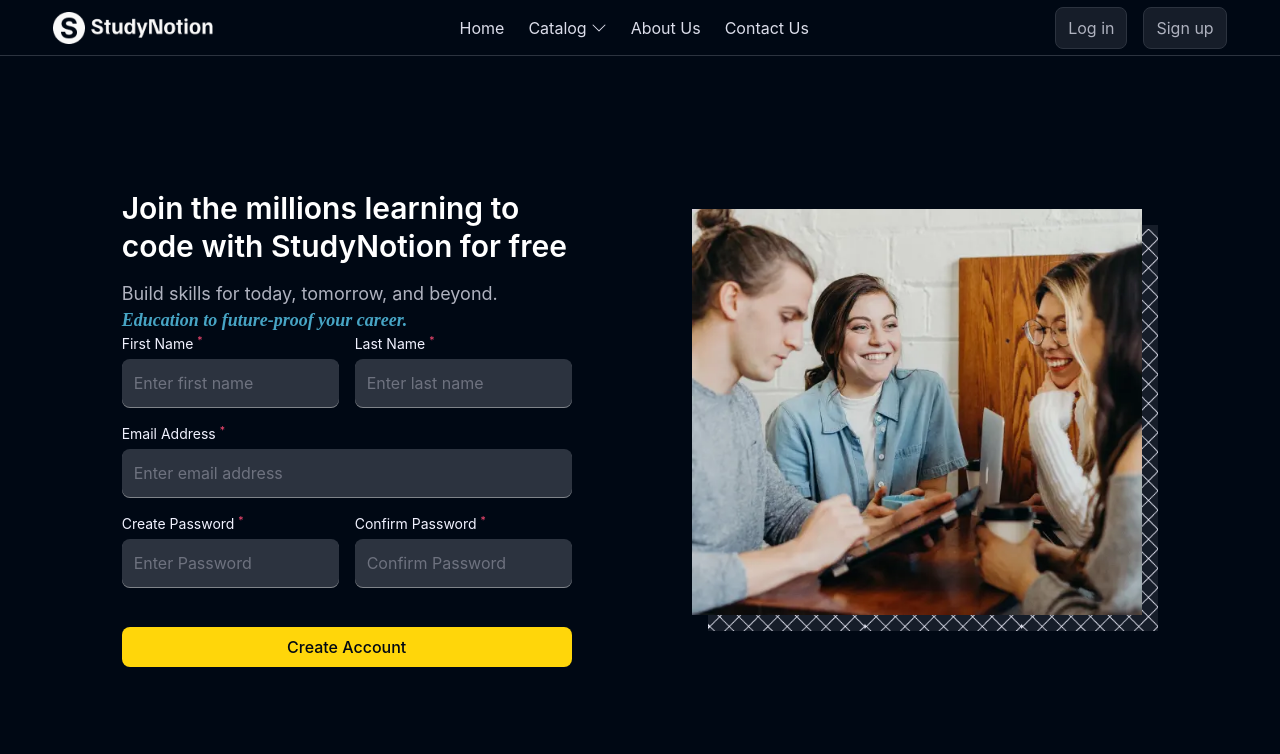
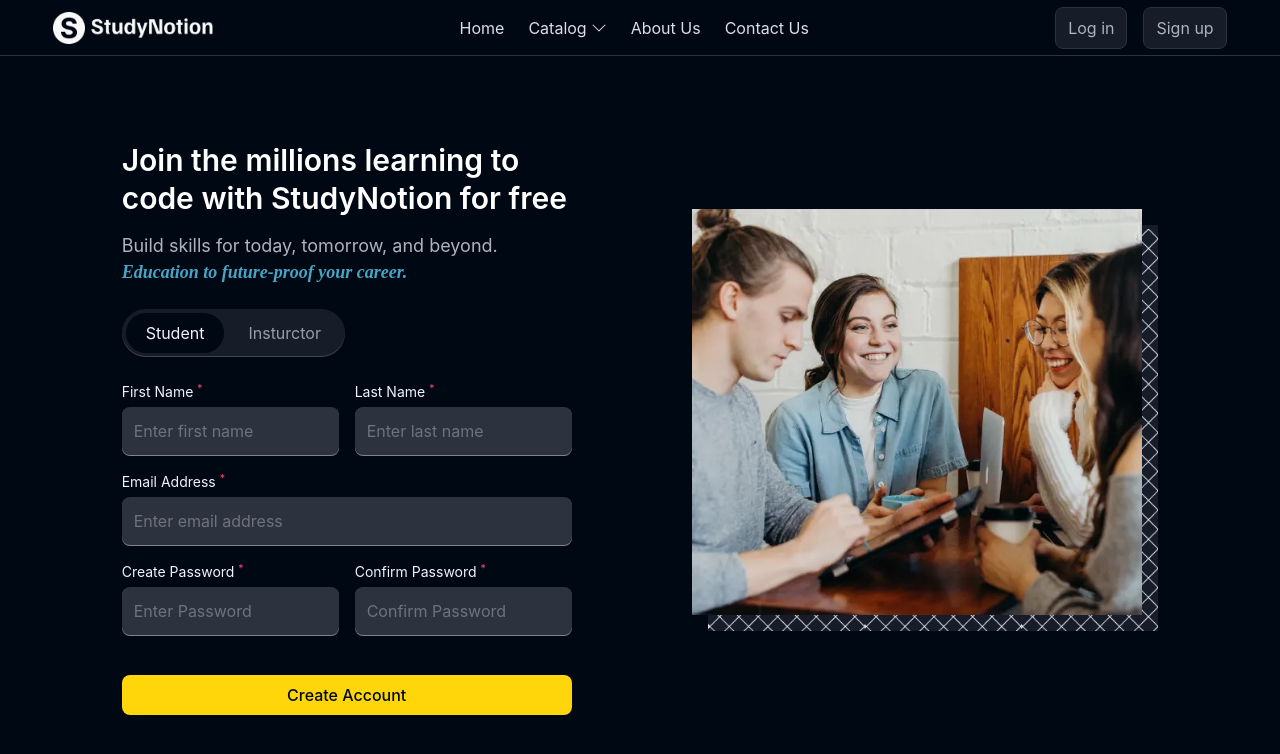
Before and after one commit to anujvns28/edTeckFrontend, a React (Create React App) app: page /signup in a window 1280 px wide. Shown: the top 754 px of the page. Built offline with nearby package versions, Linux system fonts and the light colour scheme.

Commit message:
forentend to backend connected

```diff
--- a/package.json
+++ b/package.json
@@ -7,6 +7,7 @@
     "@testing-library/jest-dom": "^5.17.0",
     "@testing-library/react": "^13.4.0",
     "@testing-library/user-event": "^13.5.0",
+    "axios": "^1.6.7",
     "concurrently": "^8.2.2",
     "react": "^18.2.0",
     "react-dom": "^18.2.0",
@@ -14,6 +15,7 @@
     "react-redux": "^9.1.0",
     "react-router-dom": "^6.22.2",
     "react-scripts": "5.0.1",
+    "react-toastify": "^10.0.4",
     "react-type-animation": "^3.2.0",
     "web-vitals": "^2.1.4"
   },
--- a/src/component/core/auth/LoginFrom.jsx
+++ b/src/component/core/auth/LoginFrom.jsx
@@ -1,8 +1,27 @@
-import React from 'react'
+import React, { useState } from 'react'
+import { login } from '../../../service/operation/Auth';
+import { useNavigate } from 'react-router-dom';
 
 const LoginFrom = () => {
+  const [formData,setFormData] = useState();
+  const navigate = useNavigate();
+
+  const handleChange = (e) => {
+    setFormData((prev) => ({
+      ...prev,
+     [ e.target.name] : e.target.value
+    }))
+  }
+
+  const handleSubmit = async(e) => {
+    e.preventDefault();
+    console.log("Calling....")
+    login(formData,navigate);
+  }
+
   return (
     <form
+    onSubmit={handleSubmit}
     className="mt-6 flex w-full flex-col gap-y-4"
     >
         <label className='w-full'>
@@ -10,9 +29,13 @@
                 Email Address <sup className="text-pink-200">*</sup>
             </p>
             <input
+            required
             placeholder='Enter Email Address'
             className='w-full rounded-lg bg-richblack-700 p-3 text-[16px] leading-[24px] text-richblack-5 shadow-[0_1px_0_0]
              shadow-white/50 placeholder:text-richblack-400 focus:outline-none'
+             name='email'
+             onChange={handleChange}
+             type='email'
             />
         </label>
 
@@ -21,9 +44,13 @@
                 Password <sup className="text-pink-200">*</sup>
             </p>
             <input
+            required
             placeholder='Enter Password'
             className='w-full rounded-lg bg-richblack-700 p-3 text-[16px] leading-[24px] text-richblack-5 shadow-[0_1px_0_0]
              shadow-white/50 placeholder:text-richblack-400 focus:outline-none'
+             name='password'
+             onChange={handleChange}
+             type='password'
             />
         </label>
 
--- a/src/component/core/auth/SignupForm.jsx
+++ b/src/component/core/auth/SignupForm.jsx
@@ -1,14 +1,53 @@
-import React from 'react'
+import React, { useEffect, useState } from 'react'
+import Tab from './Tab';
 
 const SignupForm = () => {
+  const [tab,setTab] = useState("Student");
+  const [formData,setFormData] = useState({
+    firstName:"",
+    lastName:"",
+    email:"",
+    password:"",
+    confirmPassword:"",
+    accountType:tab
+  });
+
+
+
+  const handleChange = (e) => {
+  setFormData((prev) => ({
+    ...prev,
+    [e.target.name] : e.target.value
+  }))
+  }
+
+  const handleSubmit = async(e) => {
+    e.preventDefault();
+    console.log(formData)
+  }
+
+  useEffect(() => {
+   setFormData((prev) => ({
+    ...prev,
+    accountType:tab
+   }))
+  },[tab])
+
   return (
-    <form  className="flex w-full flex-col gap-y-4">
+   <div className='w-full h-full'>
+    <Tab tab={tab} setTab={setTab}/>
+     <form  onSubmit={handleSubmit}
+    className="flex w-full flex-col gap-y-4">
         <div className="flex gap-x-4">
           <label>
             <p className="mb-1 text-[0.875rem] leading-[1.375rem] text-richblack-5">
               First Name <sup className="text-pink-200">*</sup>
             </p>
             <input
+              required
+              name='firstName'
+              type='string'
+              onChange={handleChange}
               placeholder="Enter first name"
               className='w-full rounded-lg bg-richblack-700 p-3 text-[16px] leading-[24px] text-richblack-5 shadow-[0_1px_0_0]
               shadow-white/50 placeholder:text-richblack-400 focus:outline-none'
@@ -20,6 +59,10 @@
               Last Name <sup className="text-pink-200">*</sup>
             </p>
             <input
+              required
+              name='lastName'
+              type='string'
+              onChange={handleChange}
               placeholder="Enter last name"
               className='w-full rounded-lg bg-richblack-700 p-3 text-[16px] leading-[24px] text-richblack-5 shadow-[0_1px_0_0]
               shadow-white/50 placeholder:text-richblack-400 focus:outline-none'
@@ -32,6 +75,10 @@
             Email Address <sup className="text-pink-200">*</sup>
           </p>
           <input
+            required
+            name='email'
+            type='email'
+            onChange={handleChange}
             placeholder="Enter email address"
             className='w-full rounded-lg bg-richblack-700 p-3 text-[16px] leading-[24px] text-richblack-5 shadow-[0_1px_0_0]
              shadow-white/50 placeholder:text-richblack-400 focus:outline-none'
@@ -44,6 +91,10 @@
               Create Password <sup className="text-pink-200">*</sup>
             </p>
             <input
+              required
+              name='password'
+              type='password'
+              onChange={handleChange}
               placeholder="Enter Password"
               className='w-full rounded-lg bg-richblack-700 p-3 text-[16px] leading-[24px] text-richblack-5 shadow-[0_1px_0_0]
               shadow-white/50 placeholder:text-richblack-400 focus:outline-none'
@@ -55,6 +106,10 @@
               Confirm Password <sup className="text-pink-200">*</sup>
             </p>
             <input
+              name='confirmPassword'
+              required
+              type='password'
+              onChange={handleChange}
               placeholder="Confirm Password"
               className='w-full rounded-lg bg-richblack-700 p-3 text-[16px] leading-[24px] text-richblack-5 shadow-[0_1px_0_0]
              shadow-white/50 placeholder:text-richblack-400 focus:outline-none'
@@ -69,6 +124,7 @@
           Create Account
         </button>
       </form>
+   </div>
   )
 }
 
--- /dev/null
+++ b/src/component/core/auth/Tab.jsx
@@ -0,0 +1,33 @@
+import React from 'react'
+
+const Tab = ({tab,setTab}) => {
+
+
+  return (
+    <div
+    style={{
+      boxShadow: "inset 0px -1px 0px rgba(255, 255, 255, 0.18)",
+    }}
+    className="flex bg-richblack-800 p-1 gap-x-1 my-6 rounded-full max-w-max">
+      <div onClick={() => setTab("Student")}
+       className={`${
+        tab === "Student"
+          ? "bg-richblack-900 text-richblack-5"
+          : "bg-transparent text-richblack-200"
+      } py-2 px-5 rounded-full transition-all duration-200  cursor-pointer`}>
+        Student
+      </div>
+
+      <div onClick={() => setTab("Instuctor")}
+      className={`${
+        tab === "Instuctor"
+          ? "bg-richblack-900 text-richblack-5"
+          : "bg-transparent text-richblack-200"
+      } py-2 px-5 rounded-full transition-all duration-200 cursor-pointer`}>
+        Insturctor
+      </div>
+    </div>
+  )
+}
+
+export default Tab
--- a/src/index.js
+++ b/src/index.js
@@ -6,7 +6,7 @@
 import { Provider } from 'react-redux'
 import { configureStore } from '@reduxjs/toolkit'
 import rootReducer from './reducer';
-
+import { ToastContainer, toast } from 'react-toastify';
 
 export const store = configureStore({
   reducer: rootReducer,
@@ -17,6 +17,7 @@
   <BrowserRouter>
   <Provider store={store}>
   <App />
+  <ToastContainer/>
   </Provider>
   </BrowserRouter>
 );
--- /dev/null
+++ b/src/service/api.js
@@ -0,0 +1,7 @@
+const BASE_URL = process.env.REACT_APP_BASE_URL
+
+export const authEndPoinds = {
+    SENDOTP_API: BASE_URL + "/auth/sendotp",
+    SIGNUP_API: BASE_URL + "/auth/signup",
+    LOGIN_API: BASE_URL + "/auth/login",
+}
--- /dev/null
+++ b/src/service/apiConnector.js
@@ -0,0 +1,14 @@
+import axios from "axios";
+
+export const axiosInstance = axios.create({});
+
+export const apiConnector = (method, url, bodyData, headers, params) => {
+
+  return axiosInstance({
+    method: `${method}`,
+    url: `${url}`,
+    data: bodyData ? bodyData : null,
+    headers: headers ? headers : null,
+    params: params ? params : null,
+  });
+};
--- /dev/null
+++ b/src/service/operation/Auth.js
@@ -0,0 +1,112 @@
+import { toast } from "react-toastify";
+import {apiConnector} from "../apiConnector"
+import { useDispatch } from "react-redux";
+import { setToken } from "../../slices/authSlice";
+
+const {authEndPoinds} = require("../api");
+const setLoading = false
+
+
+
+const {
+    LOGIN_API,
+    SENDOTP_API,
+    SIGNUP_API
+} = authEndPoinds
+
+
+export function sendOtp(email, navigate) {
+    return async (dispatch) => {
+      const toastId = toast.loading("Loading...")
+      dispatch(setLoading(true))
+      try {
+        const response = await apiConnector("POST", SENDOTP_API, {
+          email,
+          checkUserPresent: true,
+        })
+        console.log("SENDOTP API RESPONSE............", response)
+
+        console.log(response.data.success)
+
+        if (!response.data.success) {
+          throw new Error(response.data.message)
+        }
+
+        toast.success("OTP Sent Successfully")
+        navigate("/verify-email")
+      } catch (error) {
+        console.log("SENDOTP API ERROR............", error)
+        toast.error("Could Not Send OTP")
+      }
+      dispatch(setLoading(false))
+      toast.dismiss(toastId)
+    }
+  }
+
+  export function signUp(
+    accountType,
+    firstName,
+    lastName,
+    email,
+    password,
+    confirmPassword,
+    otp,
+    navigate
+  ) {
+    return async (dispatch) => {
+      const toastId = toast.loading("Loading...")
+      dispatch(setLoading(true))
+      try {
+        const response = await apiConnector("POST", SIGNUP_API, {
+          accountType,
+          firstName,
+          lastName,
+          email,
+          password,
+          confirmPassword,
+          otp,
+        })
+
+        console.log("SIGNUP API RESPONSE............", response)
+
+        if (!response.data.success) {
+          throw new Error(response.data.message)
+        }
+        toast.success("Signup Successful")
+        navigate("/login")
+      } catch (error) {
+        console.log("SIGNUP API ERROR............", error)
+        toast.error("Signup Failed")
+        navigate("/signup")
+      }
+     // dispatch(setLoading(false))
+      toast.dismiss(toastId)
+    }
+  }
+
+  export async function login(data, navigate) {
+
+
+      const toastId = toast.loading("Loading...")
+
+      try {
+        const response = await apiConnector("POST", LOGIN_API, {
+          data,
+        })
+
+        console.log("Comming to login function")
+
+        console.log("LOGIN API RESPONSE............", response)
+
+        if (!response.data.success) {
+          throw new Error(response.data.message)
+        }
+
+
+      } catch (error) {
+        console.log("LOGIN API ERROR............", error)
+        toast.error("Login Failed")
+      }
+
+      toast.dismiss(toastId)
+    }
```
Also changed, not shown: 2 other files (tests, documents, lock files or other folders).
